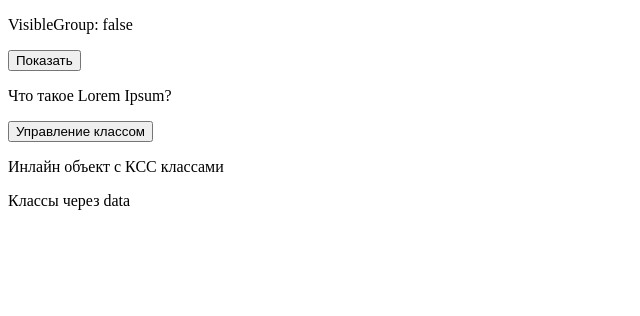
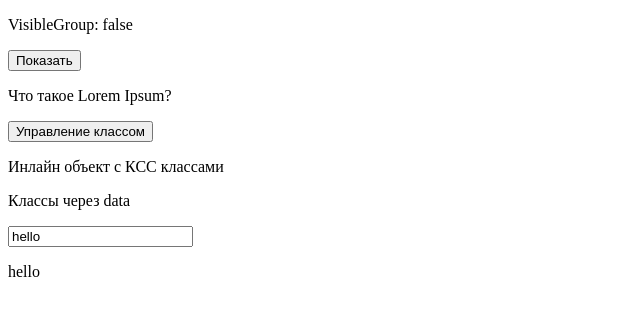
Before and after one commit to WbDmitry/vue3-training, a Vue app: page / in a window 1280 px wide. Shown: the top 316 px of the page, without its empty margins (0-640 px from the left). Built offline with nearby package versions, Linux system fonts and the light colour scheme.

Commit message:
Добавил инпут с директивой и отображение свойства в тег

```diff
--- a/src/App.vue
+++ b/src/App.vue
@@ -67,6 +67,7 @@ export default {
 			},
 			isValid: true,
 			isDisabled: false,
+			messageInput: 'hello',
 		}
 	},
 
@@ -312,6 +313,9 @@ export default {
 	<button @click="setColorText">Управление классом</button>
 	<p :class="{ active: true, valid: false }">Инлайн объект с КСС классами</p>
 	<p :class="{ active: isValid, valid: isDisabled }">Классы через data</p>
+
+	<input v-model="messageInput">
+	<p>{{ messageInput }}</p>
 </template>
 
 <style>
```
